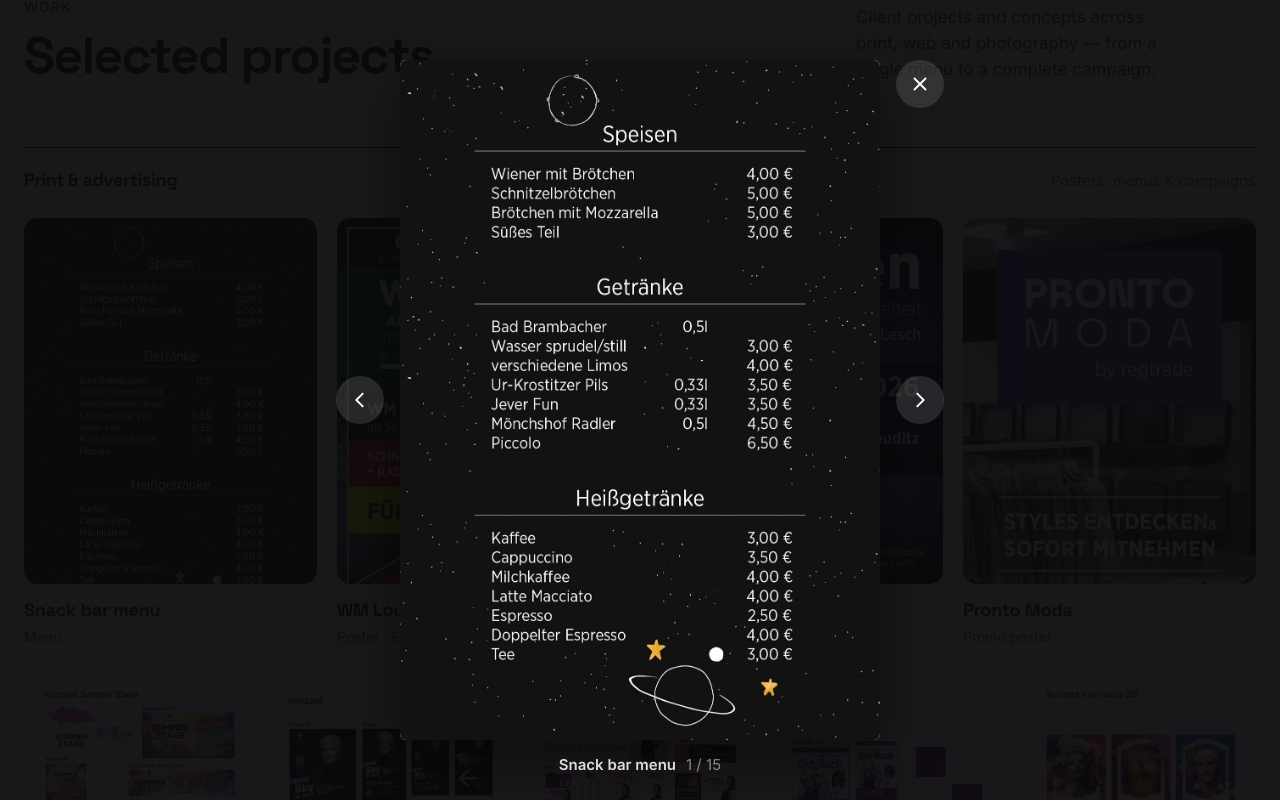
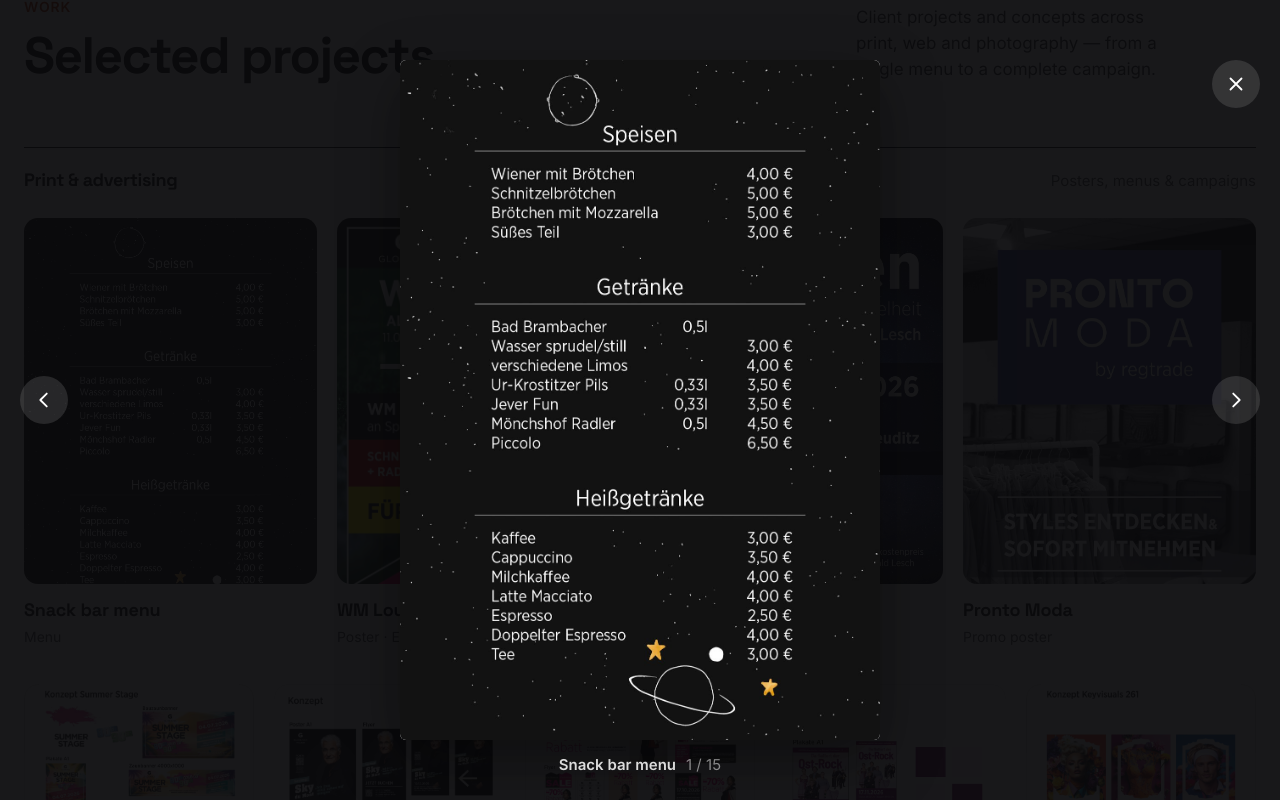
Before and after one commit to disbalancedd/andriilaska-website, a plain HTML site: page en/index.html in a window 1280 px wide. Both pictures are taken after a click on the button 170 px from the left and 3462 px from the top of the page. Shown: the part 3062-3862 px from the top of the page. Drawn offline with Linux system fonts and the light colour scheme.

Commit message:
Vollbild: Pfeile und Kreuz an fester Position (Desktop), springen nicht mehr
Co-Authored-By: Claude Opus 5.5 <noreply@anthropic.com>
Claude-Session: https://claude.ai/code/session_017s33ag8cKpL8mX6Xy28NUa

```diff
--- a/en/index.html
+++ b/en/index.html
@@ -574,15 +574,15 @@ img{max-width:100%}
 .lb{position:fixed;inset:0;z-index:1000;font-family:Inter,system-ui,sans-serif;background:rgba(10,10,12,.94);display:none;align-items:center;justify-content:center;touch-action:pan-y;-webkit-user-select:none;user-select:none}
 .lb.open{display:flex}
 .lb-s{position:relative;display:flex}
-.lb img{max-width:calc(100vw - 160px);max-height:calc(100vh - 120px);max-height:calc(100dvh - 120px);object-fit:contain;border-radius:6px;background:#fff;box-shadow:0 20px 60px rgba(0,0,0,.4)}
+.lb img{max-width:min(calc(100vw - 160px),1100px);max-height:calc(100vh - 120px);max-height:calc(100dvh - 120px);object-fit:contain;border-radius:6px;background:#fff;box-shadow:0 20px 60px rgba(0,0,0,.4)}
 .lb button{position:absolute;border:0;background:rgba(255,255,255,.12);color:#fff;width:48px;height:48px;border-radius:50%;display:flex;align-items:center;justify-content:center;cursor:pointer;-webkit-tap-highlight-color:transparent;transition:background .15s}
 .lb button:hover{background:rgba(255,255,255,.24)}
-.lb .lb-x{top:0;right:-64px}
-.lb .lb-p{left:-64px;top:50%;transform:translateY(-50%)}
-.lb .lb-n{right:-64px;top:50%;transform:translateY(-50%)}
+.lb .lb-x{position:fixed;top:60px;right:max(20px,calc(50% - 620px))}
+.lb .lb-p{position:fixed;left:max(20px,calc(50% - 620px));top:50%;transform:translateY(-50%)}
+.lb .lb-n{position:fixed;right:max(20px,calc(50% - 620px));top:50%;transform:translateY(-50%)}
 .lb .lb-c{position:absolute;left:0;right:0;top:calc(100% + 14px);text-align:center;color:rgba(255,255,255,.85);font-size:15px;line-height:1.4;white-space:nowrap}
 .lb .lb-c span{color:rgba(255,255,255,.5);margin-left:10px}
-@media (max-width:640px){.lb img{max-width:100vw;max-height:calc(100vh - 190px);max-height:calc(100dvh - 190px);border-radius:0}.lb .lb-x{top:auto;bottom:calc(100% + 12px);right:12px}.lb .lb-p,.lb .lb-n{top:calc(100% + 12px);transform:none}.lb .lb-p{left:12px}.lb .lb-n{right:12px}.lb .lb-c{top:calc(100% + 12px);line-height:48px;font-size:14px;padding:0 70px}}
+@media (max-width:640px){.lb img{max-width:100vw;max-height:calc(100vh - 190px);max-height:calc(100dvh - 190px);border-radius:0}.lb .lb-x{position:absolute;top:auto;bottom:calc(100% + 12px);right:12px}.lb .lb-p,.lb .lb-n{position:absolute;top:calc(100% + 12px);transform:none}.lb .lb-p{left:12px}.lb .lb-n{right:12px}.lb .lb-c{top:calc(100% + 12px);line-height:48px;font-size:14px;padding:0 70px}}
 html.lb-lock,html.lb-lock body{overflow:hidden}
 </style>
 <div class="lb" id="lb" role="dialog" aria-modal="true" aria-label="Image viewer" aria-hidden="true">
```
Also changed, not shown: index.html (+5 -5 lines).
